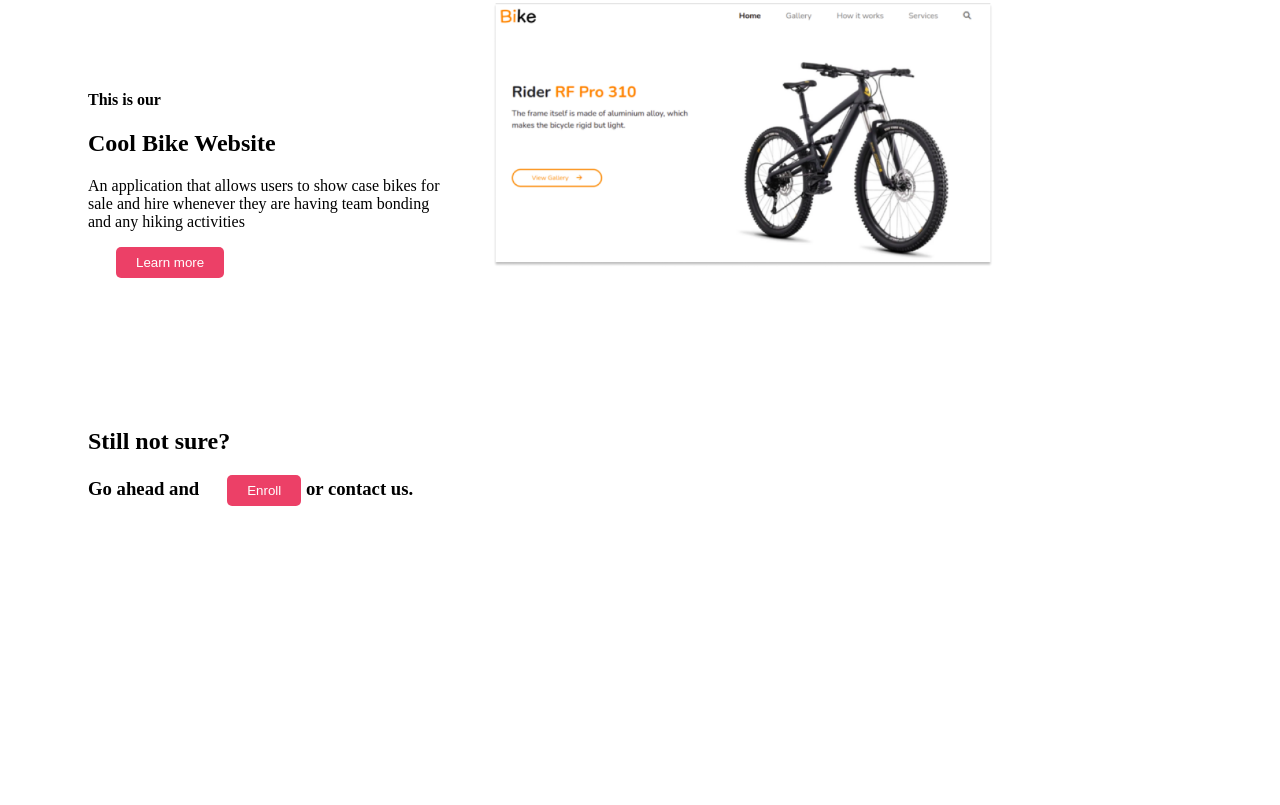
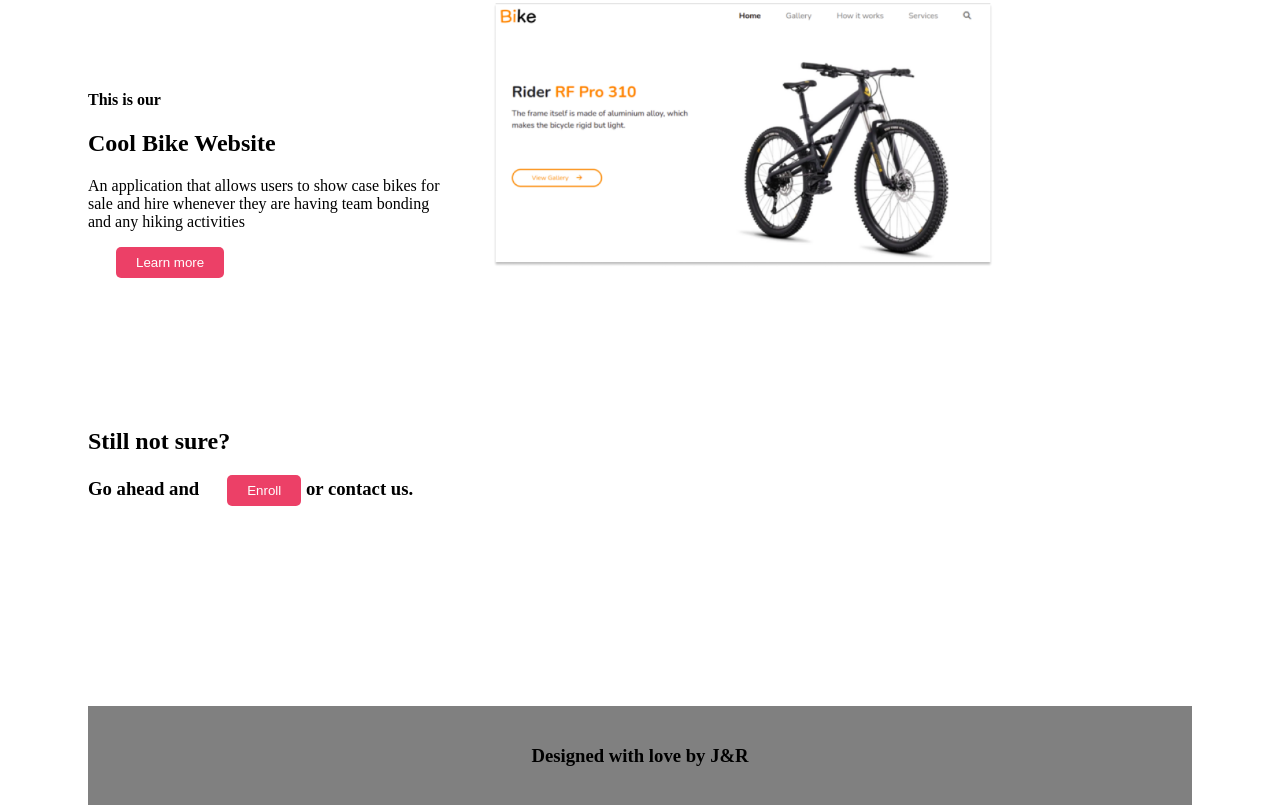
Before and after one commit to elviskim18/Moringa-School-Website, a plain HTML site: page index.html in a window 1280 px wide. Shown: the part 2927-3732 px from the top of the page. Before the commit the page ends 3433 px from the top, so only its background shows below. Drawn offline with Linux system fonts and the light colour scheme.

Commit message:
Added a footer section

```diff
--- a/Assets/index.css
+++ b/Assets/index.css
@@ -131,3 +131,11 @@ button{
 .enroll{
     margin-top: 150px;
 }
+.foot{
+    text-align: center;
+    margin-top: 200px;
+    background-color: grey;
+    margin-left: 0px;
+    padding-top: 20px;
+    padding-bottom: 20px;
+}
--- a/index.html
+++ b/index.html
@@ -117,7 +117,9 @@
             <h3>Go ahead and<button>Enroll</button> or contact us.</h3>
 
          </div>
-
+         <div class="foot">
+            <h3>Designed with love by J&R</h3>
+         </div>
 
         </div>
 
```
